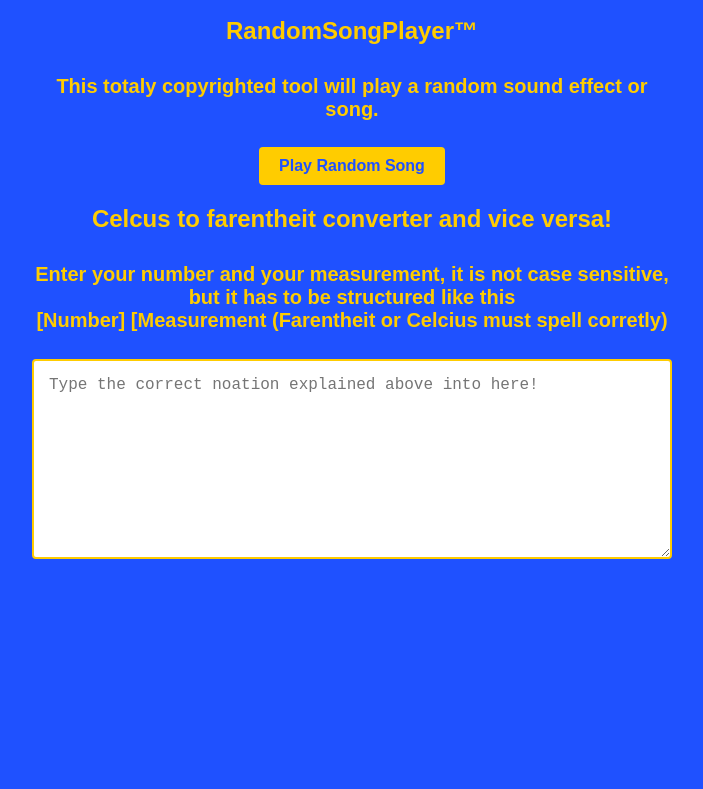
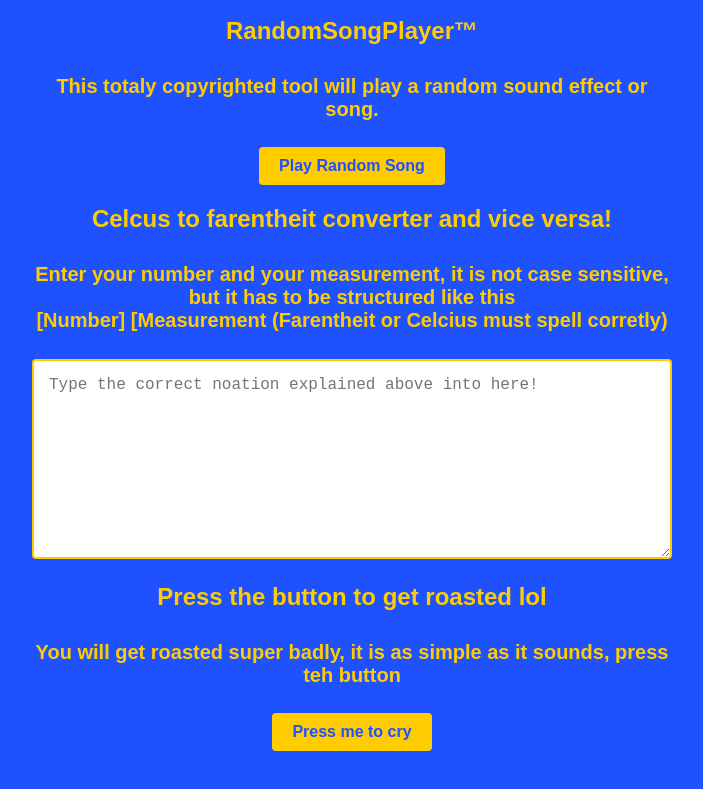
Before and after one commit to Krontixz/My-Brain-Dump, a plain HTML site: page index.html in a window 1280 px wide. Shown: the part 5946-6735 px from the top of the page, without its empty margins (288-991 px from the left). Before the commit the page ends 6569 px from the top, so only its background shows below. Drawn offline with nearby package versions, Linux system fonts and the light colour scheme; a script that the page names is missing.

Commit message:
Update index.html

```diff
--- a/index.html
+++ b/index.html
@@ -225,6 +225,16 @@
             color: #1F51FF;
             cursor: pointer;
         }
+        #roast-generator-button {
+            padding: 10px 20px;
+            font-size: 16px;
+            font-weight: bold;
+            border: none;
+            border-radius: 4px;
+            background-color: #FFCC00;
+            color: #1F51FF;
+            cursor: pointer;
+        }
     </style>
     <script src="https://cdn.jsdelivr.net/npm/marked/marked.min.js"></script>
     <script src="https://cdn.jsdelivr.net/npm/html-docx-js@0.3.1/dist/html-docx.min.js"></script>
@@ -359,13 +369,16 @@
         <h2>RandomSongPlayer™</h2>
         <h4 class="video-container-subheading">This totaly copyrighted tool will play a random sound effect or song.</h4>
         <div class="btn-container">
-            <button id="play-audio-btn" onlick="playRandomAudio()">Play Random Song</button>
+            <button id="play-audio-btn" onclick="playRandomSong()">Play Random Song</button>
         </div>
         <h2>Celcus to farentheit converter and vice versa!</h2>
         <h4 class="video-container-subheading">Enter your number and your measurement, it is not case sensitive, but it has to be structured like this<br>
             [Number] [Measurement (Farentheit or Celcius must spell corretly)
         </h4>
         <textarea id="tempbox" onkeydown="handleKeyPress5(event)" placeholder="Type the correct noation explained above into here!"></textarea>
+        <h2>Press the button to get roasted lol</h2>
+        <h4 class="video-container-subheading">You will get roasted super badly, it is as simple as it sounds, press teh button</h4>
+        <button id="roast-generator-button" onclick="roastButtonActivation()">Press me to cry</button>
     </section>
 
     <script>
@@ -418,6 +431,9 @@
             }
         }
 
+        function handleKeyPress6(event) {
+            if (event.key ===
+
         let score = 0;
 
         function addScore(event) {
@@ -434,5 +450,6 @@
     <script src="scripts/coin-flip.js"></script>
     <script src="scripts/random-audio-player.js"></script>
     <script src="scripts/temp-converter.js"></script>
+    <script src="scripts/roast-generator.js"></script>
 </body>
 </html>
```
